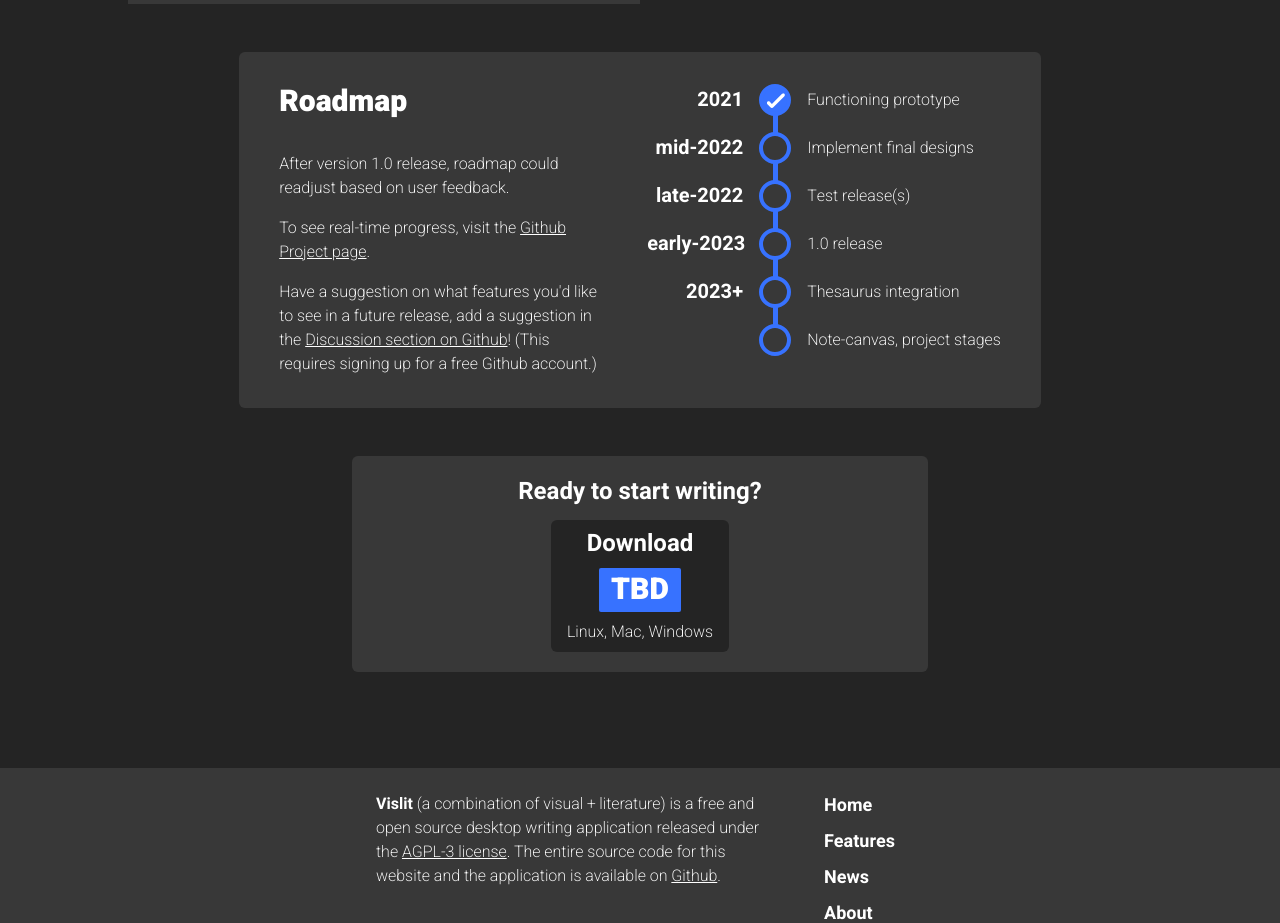
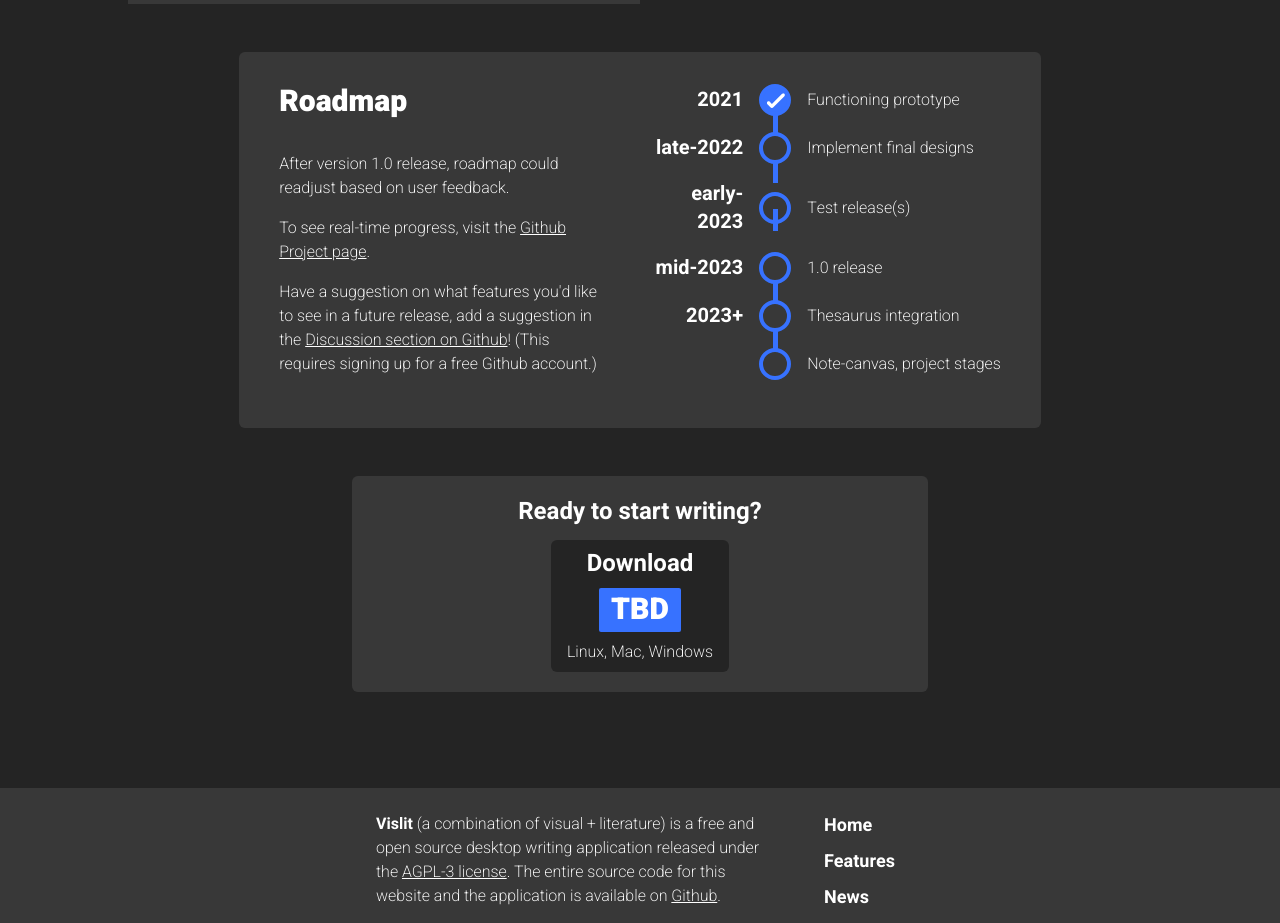
Before and after one commit to ste163/vislit-website-next, a Next.js app: page /features in a window 1280 px wide. Shown: the part 3400-4323 px from the top of the page. Built offline with nearby package versions, Linux system fonts and the light colour scheme.

Commit message:
updated timeline

```diff
--- a/pages/features/index.tsx
+++ b/pages/features/index.tsx
@@ -233,20 +233,20 @@ const Features = () => (
           </li>
 
           <li className="timeline-bullet flex items-center relative">
-            <h3 className="timeline-header w-24 text-right">mid-2022</h3>
+            <h3 className="timeline-header w-24 text-right">late-2022</h3>
             <div className="border-4 border-primary rounded-full w-8 h-8 mx-4 flex place-content-center"></div>
             <div>Implement final designs</div>
           </li>
 
           <li className="timeline-bullet flex items-center relative">
-            <h3 className="timeline-header w-24 text-right">late-2022</h3>
+            <h3 className="timeline-header w-24 text-right">early-2023</h3>
             <div className="border-4 border-primary rounded-full w-8 h-8 mx-4 flex place-content-center"></div>
             <div>Test release(s)</div>
           </li>
 
           <li className="timeline-bullet flex items-center relative">
             <h3 className="timeline-header w-24 text-right whitespace-nowrap">
-              early-2023
+              mid-2023
             </h3>
             <div className="border-4 border-primary rounded-full w-8 h-8 mx-4 flex place-content-center"></div>
             <div>1.0 release</div>
```
